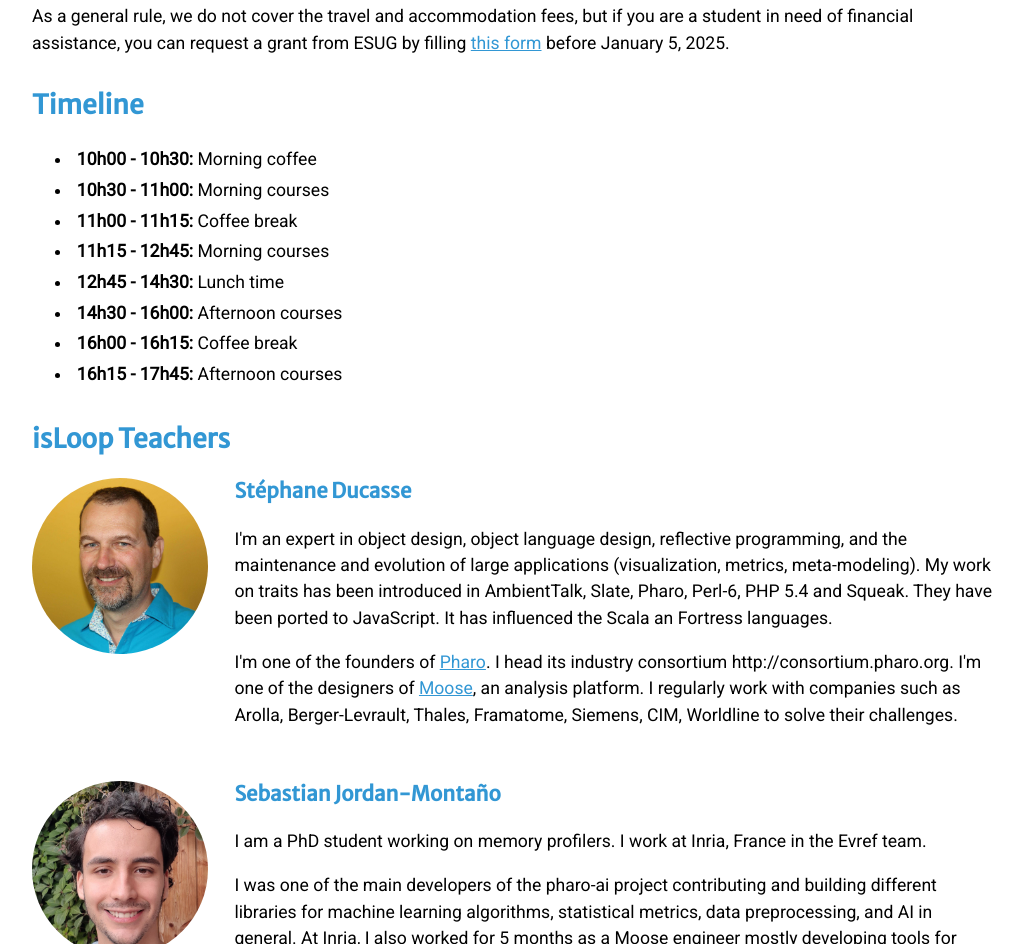
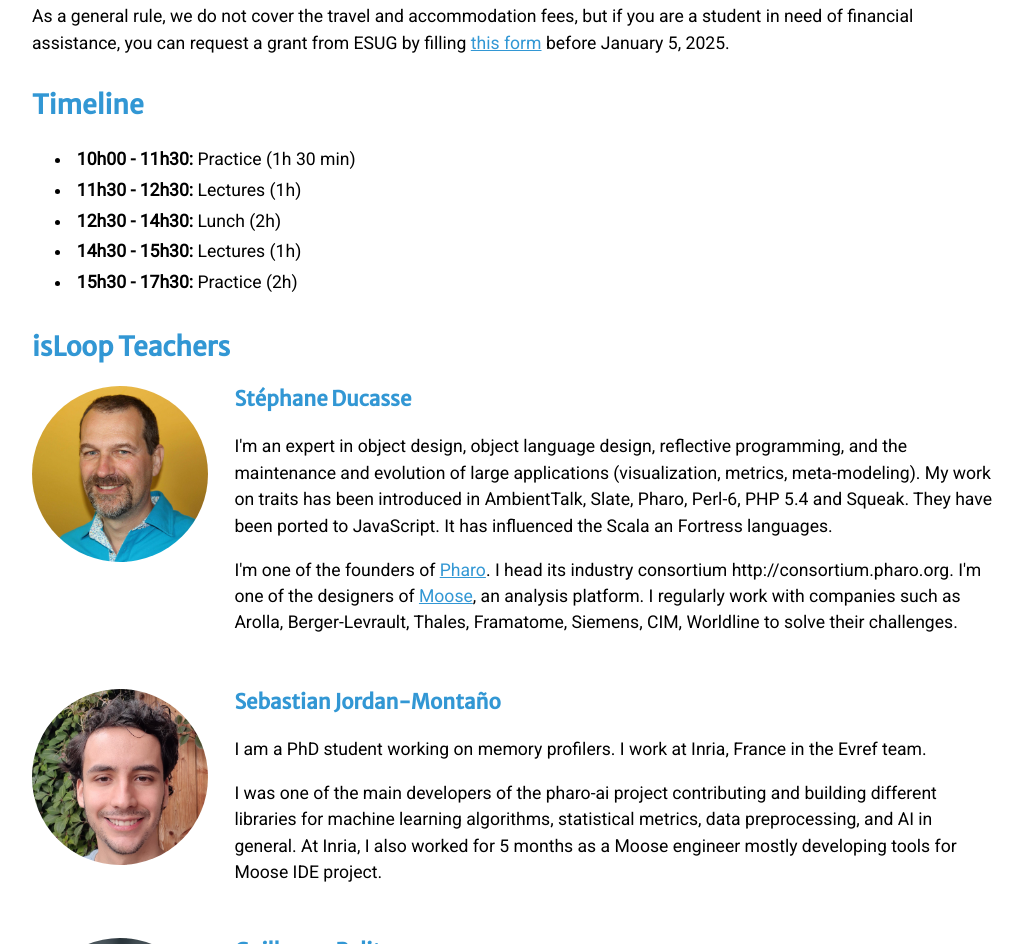
Before and after one commit to pharo-project/isloop, a plain HTML site: page website/index.html in a window 1280 px wide. Shown: the part 1209-2153 px from the top of the page, without its empty margins (128-1151 px from the left). Drawn offline with Linux system fonts and the light colour scheme.

Commit message:
Update index.html

```diff
--- a/website/index.html
+++ b/website/index.html
@@ -152,14 +152,11 @@
       <h2>Timeline</h2>
 
       <ul>
-        <li><b>10h00 - 10h30:</b> Morning coffee</li>
-        <li><b>10h30 - 11h00:</b> Morning courses</li>
-        <li><b>11h00 - 11h15:</b> Coffee break</li>
-        <li><b>11h15 - 12h45:</b> Morning courses</li>
-        <li><b>12h45 - 14h30:</b> Lunch time</li>
-        <li><b>14h30 - 16h00:</b> Afternoon courses</li>
-        <li><b>16h00 - 16h15:</b> Coffee break</li>
-        <li><b>16h15 - 17h45:</b> Afternoon courses</li>
+        <li><b>10h00 - 11h30:</b> Practice (1h 30 min)</li>
+        <li><b>11h30 - 12h30:</b> Lectures (1h)</li>
+        <li><b>12h30 - 14h30:</b> Lunch (2h)</li>
+        <li><b>14h30 - 15h30:</b> Lectures (1h)</li>
+        <li><b>15h30 - 17h30:</b> Practice (2h)</li>
       </ul>
 
       <h2>isLoop Teachers</h2>
```
